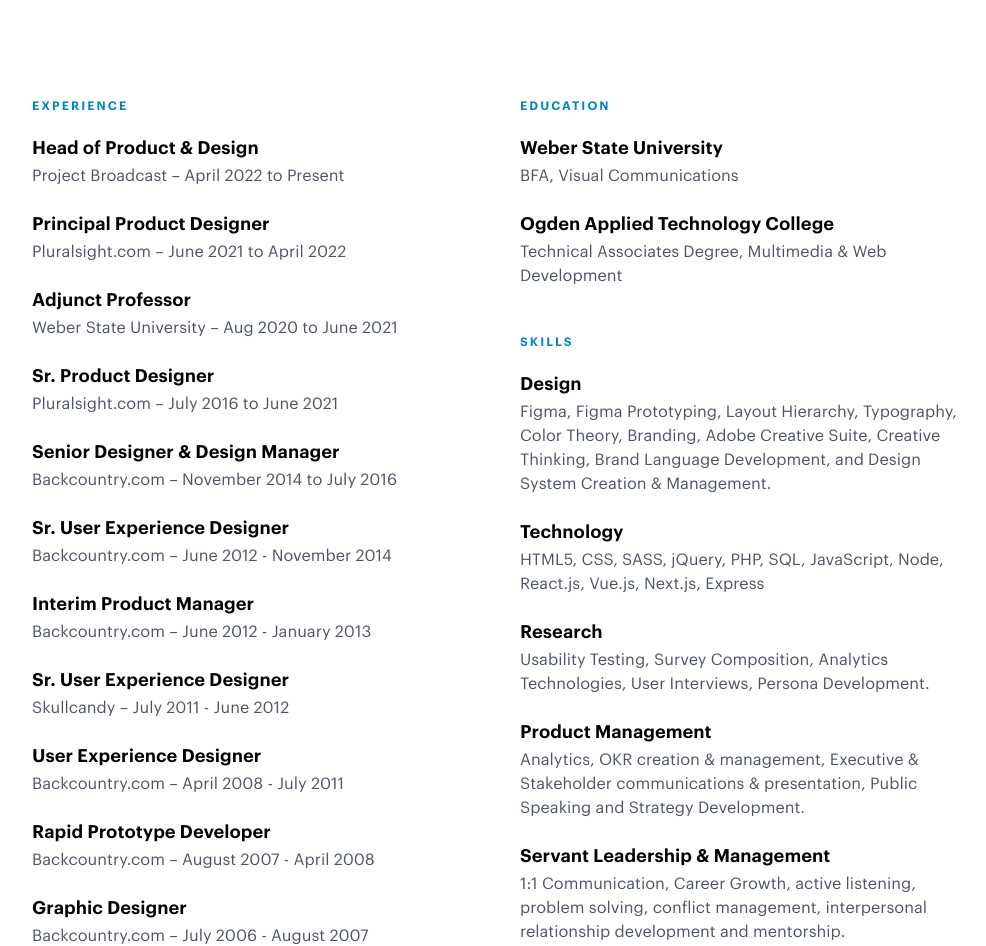
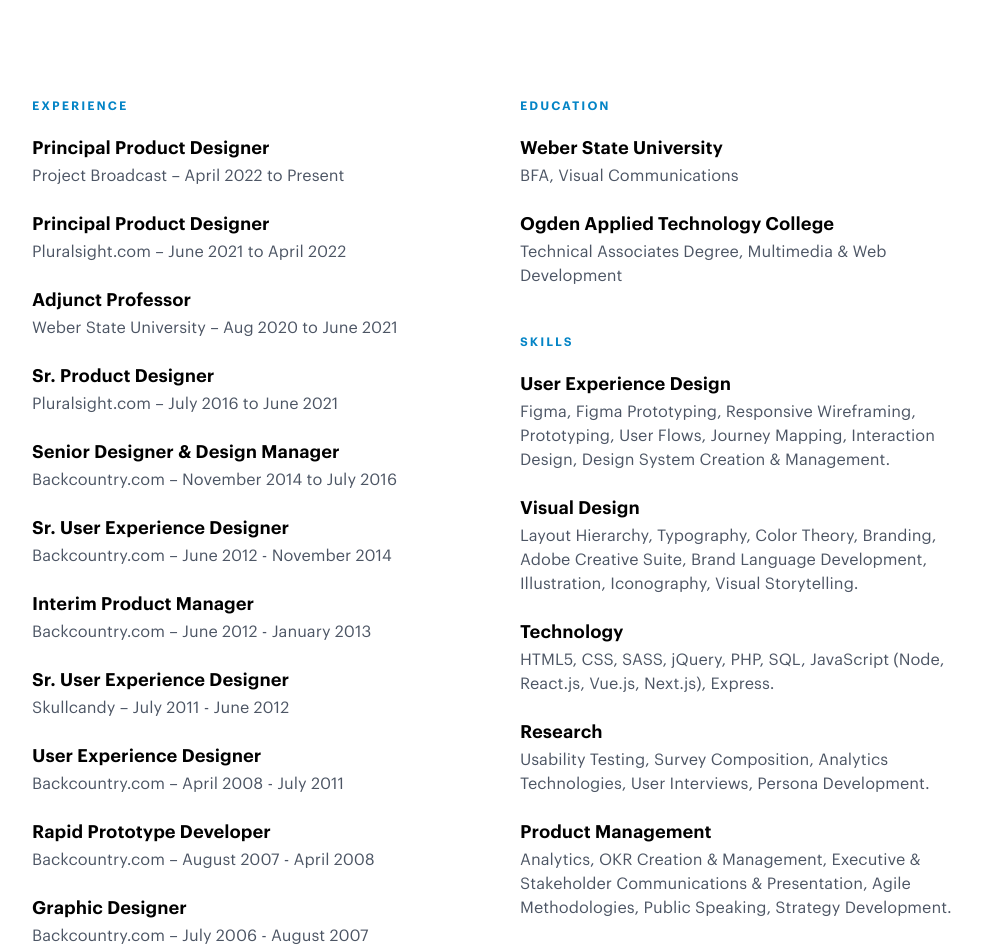
Before and after one commit to mich8060/portfolio, a React (Create React App) app: page / in a window 1280 px wide. Shown: the part 540-1486 px from the top of the page, without its empty margins (32-1018 px from the left). Built offline with nearby package versions, Linux system fonts and the light colour scheme.

Commit message:
Small Tweaks

```diff
--- a/src/components/work/index.jsx
+++ b/src/components/work/index.jsx
@@ -7,7 +7,7 @@
                 <div className="work--column">
                     <small>Experience</small>
                     <ul>
-                        <li><strong>Head of Product & Design</strong> Project Broadcast – April 2022 to Present</li>
+                        <li><strong>Principal Product Designer</strong> Project Broadcast – April 2022 to Present</li>
                         <li><strong>Principal Product Designer</strong> Pluralsight.com – June 2021 to April 2022</li>
                         <li><strong>Adjunct Professor</strong> Weber State University – Aug 2020 to June 2021</li>
                         <li><strong>Sr. Product Designer</strong> Pluralsight.com – July 2016 to June 2021</li>
@@ -29,11 +29,12 @@
                     </ul>
                     <small>Skills</small>
                     <ul>
-                        <li><strong>Design</strong> Figma, Figma Prototyping, Layout Hierarchy, Typography, Color Theory, Branding, Adobe Creative Suite, Creative Thinking, Brand Language Development, and Design System Creation & Management.</li>
-                        <li><strong>Technology</strong> HTML5, CSS, SASS, jQuery, PHP, SQL, JavaScript, Node, React.js, Vue.js, Next.js, Express</li>
+                        <li><strong>User Experience Design</strong> Figma, Figma Prototyping, Responsive Wireframing, Prototyping, User Flows, Journey Mapping, Interaction Design, Design System Creation & Management.</li>
+                        <li><strong>Visual Design</strong> Layout Hierarchy, Typography, Color Theory, Branding, Adobe Creative Suite, Brand Language Development, Illustration, Iconography, Visual Storytelling.</li>
+                        <li><strong>Technology</strong> HTML5, CSS, SASS, jQuery, PHP, SQL, JavaScript (Node, React.js, Vue.js, Next.js), Express.</li>
                         <li><strong>Research</strong> Usability Testing, Survey Composition, Analytics Technologies, User Interviews, Persona Development.</li>
-                        <li><strong>Product Management</strong> Analytics, OKR creation & management, Executive & Stakeholder communications & presentation, Public Speaking and Strategy Development.</li>
-                        <li><strong>Servant Leadership & Management</strong> 1:1 Communication, Career Growth, active listening, problem solving, conflict management, interpersonal relationship development and mentorship.</li>
+                        <li><strong>Product Management</strong> Analytics, OKR Creation & Management, Executive & Stakeholder Communications & Presentation, Agile Methodologies, Public Speaking, Strategy Development.</li>
+                        <li><strong>Servant Leadership & Management</strong> 1:1 Communication, Presentation Skills, Career Growth, Active Listening, Problem Solving, Conflict Management, Interpersonal Relationship Development, Mentorship.</li>
                     </ul>
                 </div>
             </div>
```
